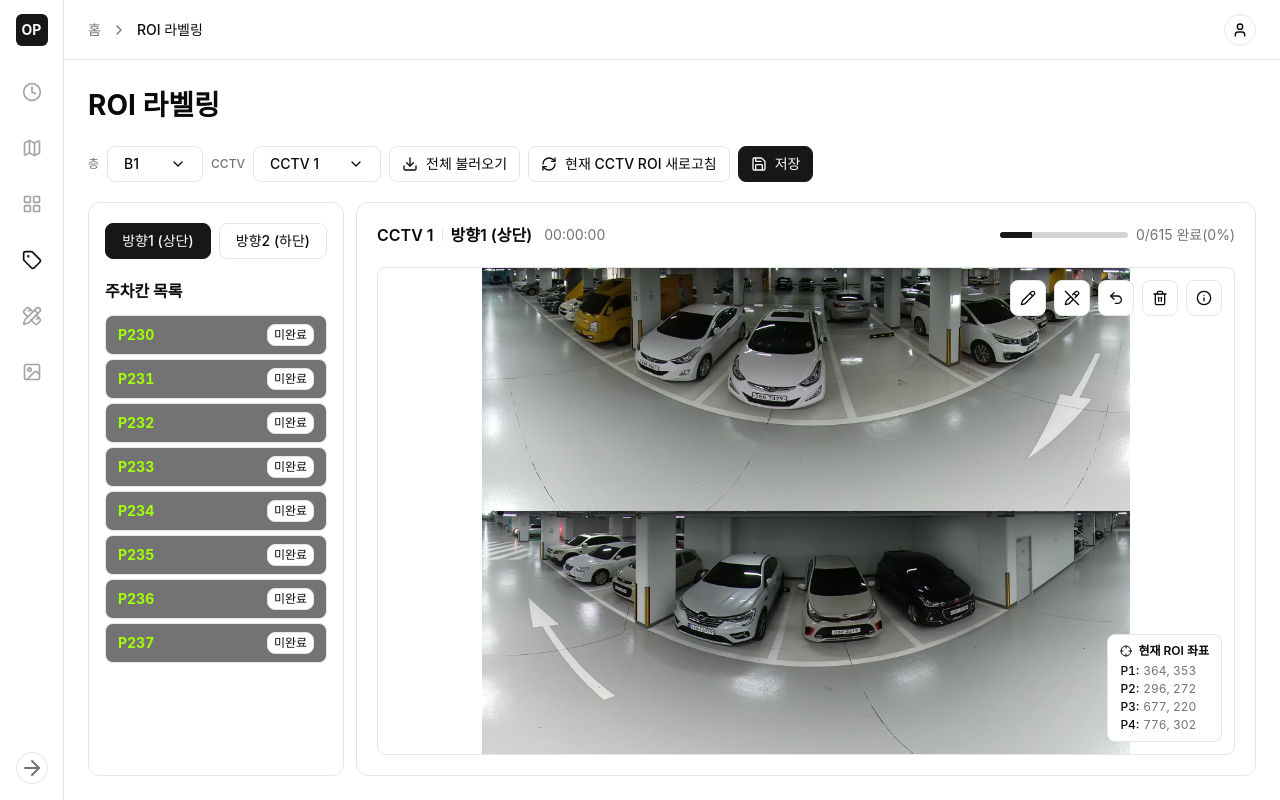
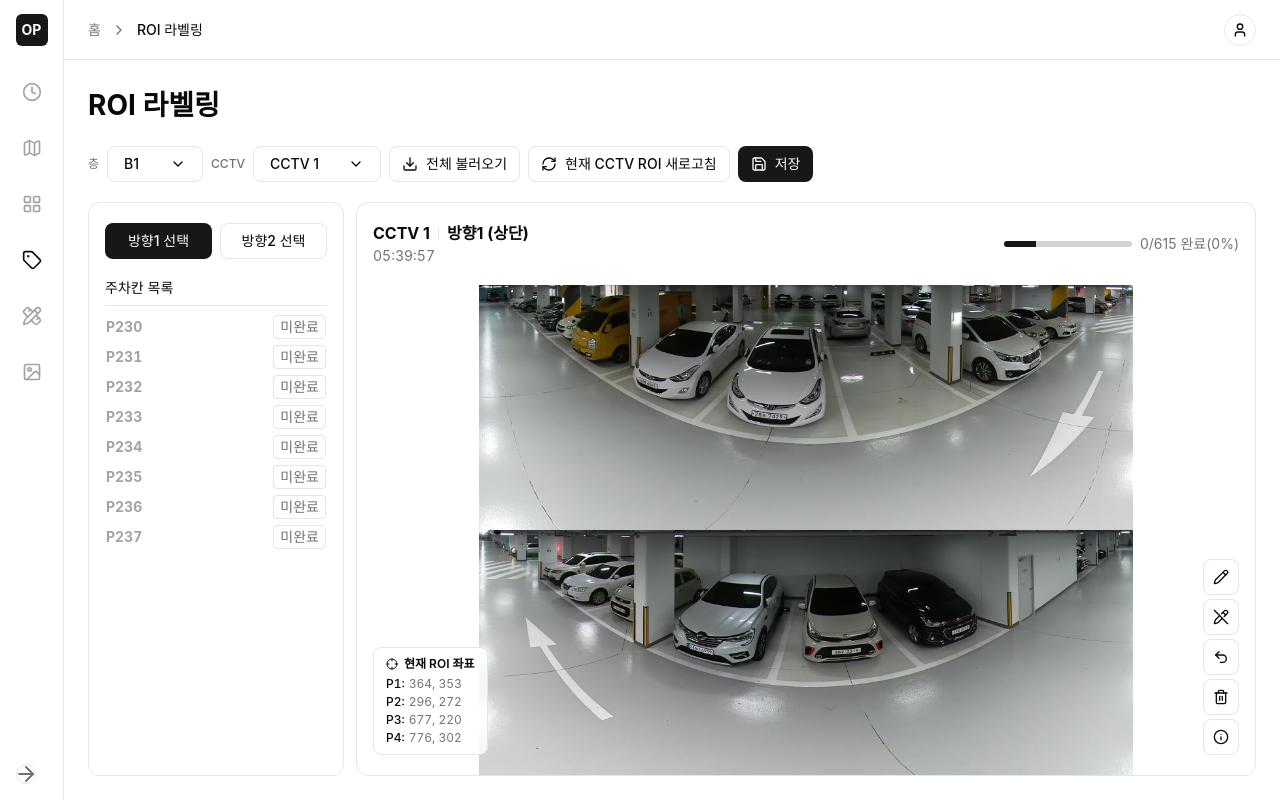
Before and after one commit to yumlog/openplate, a React (Vite) app: page /roi-labeling in a window 1280 px wide. Built offline with nearby package versions, Linux system fonts and the light colour scheme; a web font is replaced by a local one.

Commit message:
feat: 커버리지 화면 지도 내의 스타일 방식 수정 및 타 화면 디자인대로 수정

```diff
--- a/src/components/ui/badge.tsx
+++ b/src/components/ui/badge.tsx
@@ -5,23 +5,27 @@ import { Slot } from "radix-ui";
 import { cn } from "@/lib/utils";
 
 const badgeVariants = cva(
-  "inline-flex items-center justify-center rounded-lg border border-transparent px-1.5 py-0.5 text-xs font-medium w-fit whitespace-nowrap shrink-0 [&>svg]:size-3 gap-1 [&>svg]:pointer-events-none focus-visible:border-ring focus-visible:ring-ring/50 focus-visible:ring-[3px] aria-invalid:ring-destructive/20 aria-invalid:border-destructive transition-[color,box-shadow] overflow-hidden",
+  "inline-flex items-center justify-center border border-transparent w-fit whitespace-nowrap shrink-0 [&>svg]:size-3 gap-1 [&>svg]:pointer-events-none focus-visible:border-ring focus-visible:ring-ring/50 focus-visible:ring-[3px] aria-invalid:ring-destructive/20 aria-invalid:border-destructive transition-[color,box-shadow] overflow-hidden",
   {
     variants: {
       variant: {
         default: "bg-primary text-primary-foreground [a&]:hover:bg-primary/90",
-        secondary:
-          "bg-secondary text-secondary-foreground [a&]:hover:bg-secondary/90",
+        secondary: "bg-secondary text-primary [a&]:hover:bg-secondary/90",
         destructive:
-          "bg-destructive text-white [a&]:hover:bg-destructive/90 focus-visible:ring-destructive/20",
+          "bg-destructive text-background [a&]:hover:bg-destructive/90 focus-visible:ring-destructive/20",
         outline:
-          "bg-background border-border text-foreground [a&]:hover:bg-accent [a&]:hover:text-accent-foreground",
+          "bg-background border-border text-muted-foreground [a&]:hover:bg-accent [a&]:hover:text-accent-foreground",
         ghost: "[a&]:hover:bg-accent [a&]:hover:text-accent-foreground",
         link: "text-primary underline-offset-4 [a&]:hover:underline",
+      },
+      size: {
+        default: "h-6 rounded-sm px-1.5 text-sm",
+        sm: "h-5 rounded-sm px-1.5 text-xs",
       },
     },
     defaultVariants: {
       variant: "default",
+      size: "default",
     },
   },
 );
@@ -29,6 +33,7 @@ const badgeVariants = cva(
 function Badge({
   className,
   variant = "default",
+  size = "default",
   asChild = false,
   ...props
 }: React.ComponentProps<"span"> &
@@ -39,7 +44,8 @@ function Badge({
     <Comp
       data-slot="badge"
       data-variant={variant}
-      className={cn(badgeVariants({ variant }), className)}
+      data-size={size}
+      className={cn(badgeVariants({ variant, size }), className)}
       {...props}
     />
   );
--- a/src/components/ui/button.tsx
+++ b/src/components/ui/button.tsx
@@ -5,21 +5,19 @@ import { Slot } from "radix-ui";
 import { cn } from "@/lib/utils";
 
 const buttonVariants = cva(
-  "inline-flex items-center justify-center gap-2 border whitespace-nowrap rounded-lg text-sm font-medium transition-all disabled:pointer-events-none disabled:opacity-50 [&_svg]:pointer-events-none [&_svg:not([class*='size-'])]:size-4 shrink-0 [&_svg]:shrink-0 outline-none focus-visible:border-ring focus-visible:ring-ring/50 focus-visible:ring-[3px] aria-invalid:ring-destructive/20 aria-invalid:border-destructive",
+  "inline-flex items-center justify-center gap-2 border border-transparent whitespace-nowrap rounded-lg text-sm font-medium transition-all disabled:pointer-events-none disabled:opacity-50 [&_svg]:pointer-events-none [&_svg:not([class*='size-'])]:size-4 shrink-0 [&_svg]:shrink-0 outline-none focus-visible:border-ring focus-visible:ring-ring/50 focus-visible:ring-[3px] aria-invalid:ring-destructive/20 aria-invalid:border-destructive",
   {
     variants: {
       variant: {
-        default:
-          "bg-primary border-primary text-primary-foreground hover:bg-primary/90",
+        default: "bg-primary text-primary-foreground hover:bg-primary/90",
         destructive:
-          "bg-destructive border-destructive text-white hover:bg-destructive/90 focus-visible:ring-destructive/20",
+          "bg-destructive text-background hover:bg-destructive/90 focus-visible:ring-destructive/20",
         outline:
-          "border bg-background hover:bg-accent hover:text-accent-foreground",
+          "border-border bg-background hover:bg-accent hover:text-accent-foreground",
         secondary:
-          "bg-secondary border-secondary text-secondary-foreground hover:bg-secondary/80",
-        ghost:
-          "border-transparent hover:bg-accent hover:text-accent-foreground",
-        link: "border-transparent text-primary underline-offset-4 hover:underline",
+          "bg-secondary text-secondary-foreground hover:bg-secondary/80",
+        ghost: "hover:bg-accent hover:text-accent-foreground",
+        link: "text-primary underline-offset-4 hover:underline",
       },
       size: {
         default: "h-9 px-4 py-2 has-[>svg]:px-3",
@@ -27,9 +25,9 @@ const buttonVariants = cva(
         sm: "h-8 rounded-md gap-1.5 px-3 has-[>svg]:px-2.5",
         lg: "h-10 rounded-xl px-6 has-[>svg]:px-4",
         icon: "size-9",
-        "icon-xs": "size-6 rounded-sm [&_svg:not([class*='size-'])]:size-3",
-        "icon-sm": "size-8",
-        "icon-lg": "size-10",
+        "icon-xs": "size-4",
+        "icon-sm": "size-5",
+        "icon-lg": "size-6",
       },
     },
     defaultVariants: {
@@ -45,7 +43,17 @@ const Button = React.forwardRef<
     VariantProps<typeof buttonVariants> & {
       asChild?: boolean;
     }
->(({ className, variant = "default", size = "default", asChild = false, ...props }, ref) => {
+>(
+  (
+    {
+      className,
+      variant = "default",
+      size = "default",
+      asChild = false,
+      ...props
+    },
+    ref,
+  ) => {
     const Comp = asChild ? Slot.Root : "button";
 
     return (
@@ -58,7 +66,8 @@ const Button = React.forwardRef<
         {...props}
       />
     );
-});
+  },
+);
 
 Button.displayName = "Button";
 
--- a/src/pages/CoveragePage.tsx
+++ b/src/pages/CoveragePage.tsx
@@ -124,19 +124,50 @@ export function CoveragePage() {
     return () => container.removeEventListener("wheel", handleWheel);
   }, []);
 
-  // 주차칸 클릭/호버 이벤트
+  // CSS 스타일 주입 (마운트 시 한 번만)
+  useEffect(() => {
+    const styleId = "parking-style";
+    if (document.getElementById(styleId)) return;
+
+    const style = document.createElement("style");
+    style.id = styleId;
+    style.textContent = `
+      [data-parking-id] { cursor: pointer; pointer-events: auto; }
+      [data-parking-id]:hover { opacity: 0.85 !important; }
+      @keyframes unmatched-blink {
+        0%, 100% { opacity: 1; }
+        50% { opacity: 0; }
+      }
+      [data-unmatched-overlay] { animation: unmatched-blink 2s ease-in-out infinite; }
+    `;
+    document.head.appendChild(style);
+  }, []);
+
+  // 주차칸 클릭 이벤트 및 opacity 조절
   useEffect(() => {
     const svg = getSvg();
     if (!svg) return;
 
+    const elements = svg.querySelectorAll("[data-parking-id]");
+    const selected = [...direction1Selection, ...direction2Selection];
+
+    // opacity 조절
+    elements.forEach((el) => {
+      const id = el.getAttribute("data-parking-id");
+      if (!id) return;
+      (el as HTMLElement).style.opacity =
+        selected.length > 0 && !selected.includes(id) ? "0.7" : "1";
+    });
+
+    // 클릭 이벤트
     const handleClick = (e: Event) => {
       const target = e.currentTarget as SVGElement;
       const id = target.getAttribute("data-parking-id");
       if (!id) return;
 
       const fill = target.getAttribute("fill") || "";
-      const isDir1 = fill === "#ad46ff";
-      const isDir2 = fill === "#00d5be";
+      const isDir1 = fill === "#FF8C00";
+      const isDir2 = fill === "#262626";
 
       if (isDir1 || isDir2) {
         target.setAttribute("fill", originalColorsRef.current.get(id) || "");
@@ -152,34 +183,18 @@ export function CoveragePage() {
 
       target.setAttribute(
         "fill",
-        selectedDirection === 1 ? "#ad46ff" : "#00d5be",
+        selectedDirection === 1 ? "#FF8C00" : "#262626",
       );
+
       (selectedDirection === 1
         ? setDirection1Selection
         : setDirection2Selection)((prev) => [...prev, id]);
     };
 
-    const handleEnter = (e: Event) =>
-      ((e.currentTarget as SVGElement).style.opacity = "0.8");
-    const handleLeave = (e: Event) =>
-      ((e.currentTarget as SVGElement).style.opacity = "1");
-
-    const elements = svg.querySelectorAll("[data-parking-id]");
-    elements.forEach((el) => {
-      (el as HTMLElement).style.cursor = "pointer";
-      (el as HTMLElement).style.pointerEvents = "auto";
-      el.addEventListener("click", handleClick);
-      el.addEventListener("mouseenter", handleEnter);
-      el.addEventListener("mouseleave", handleLeave);
-    });
-
+    elements.forEach((el) => el.addEventListener("click", handleClick));
     return () =>
-      elements.forEach((el) => {
-        el.removeEventListener("click", handleClick);
-        el.removeEventListener("mouseenter", handleEnter);
-        el.removeEventListener("mouseleave", handleLeave);
-      });
-  }, [selectedDirection]);
+      elements.forEach((el) => el.removeEventListener("click", handleClick));
+  }, [selectedDirection, direction1Selection, direction2Selection]);
 
   const handleMapMouseDown = (e: React.MouseEvent) => {
     setIsMapDragging(true);
@@ -238,7 +253,7 @@ export function CoveragePage() {
         const overlay = el.cloneNode(false) as SVGElement;
         Object.entries({
           fill: "#FEF08A",
-          "fill-opacity": "0",
+          "fill-opacity": "0.4",
           stroke: "#FEF08A",
           "stroke-width": "1.5",
           rx: "2",
@@ -313,14 +328,6 @@ export function CoveragePage() {
         </Button>
 
         <Button
-          variant={showUnmatched ? "default" : "outline"}
-          onClick={handleToggleUnmatched}
-        >
-          <EyeOff className="size-4" />
-          미매칭 표시
-        </Button>
-
-        <Button
           onClick={() =>
             console.log("저장:", { direction1Selection, direction2Selection })
           }
@@ -333,8 +340,8 @@ export function CoveragePage() {
       {/* 하단 컨텐츠 */}
       <div className="flex flex-1 gap-3 overflow-hidden">
         {/* 좌측: CCTV 이미지 */}
-        <div className="flex flex-1 flex-col gap-5 rounded-xl border bg-background p-5">
-          <h3 className="text-base font-semibold text-foreground">
+        <div className="flex flex-1 flex-col gap-5 rounded-xl border bg-background px-4 py-5">
+          <h3 className="text-base font-bold text-foreground leading-tight">
             {currentCctvLabel}
           </h3>
 
@@ -342,21 +349,21 @@ export function CoveragePage() {
             <img
               src={cctvImage}
               alt="CCTV 이미지"
-              className="w-full rounded-lg border"
+              className="w-full rounded-lg"
             />
-            <span className="absolute top-3 left-3 flex h-9 items-center justify-center rounded-md border bg-background px-2 text-center text-sm text-foreground tabular-nums">
+            <span className="absolute top-2 left-2 flex items-center justify-center rounded-sm bg-primary/80 px-2 py-1 text-center text-xs text-secondary tabular-nums">
               방향1 (상단)
             </span>
-            <span className="absolute top-[calc(50%+12px)] left-3 flex h-9 items-center justify-center rounded-md border bg-background px-2 text-center text-sm text-foreground tabular-nums">
+            <span className="absolute top-[calc(50%+8px)] left-2 flex items-center justify-center rounded-sm bg-primary/80 px-2 py-1 text-center text-xs text-secondary tabular-nums">
               방향2 (하단)
             </span>
           </div>
         </div>
 
         {/* 우측: 지도-주차칸 선택 */}
-        <div className="flex flex-1 flex-col gap-5 rounded-xl border bg-background p-5">
+        <div className="flex flex-1 flex-col rounded-xl border bg-background px-4 py-5">
           <div className="flex items-center gap-2">
-            <h3 className="flex items-center gap-2 text-base font-semibold text-foreground">
+            <h3 className="flex items-center gap-2 text-base font-bold text-foreground leading-tight">
               주차칸 선택
             </h3>
             {showUnmatched && (
@@ -369,20 +376,25 @@ export function CoveragePage() {
             )}
           </div>
 
-          <div className="flex gap-2">
+          <div className="flex gap-2 mt-5 mb-4">
             <Button
               variant={selectedDirection === 1 ? "default" : "outline"}
               onClick={() => setSelectedDirection(1)}
-              className="flex-1"
             >
-              방향1
+              방향1 선택
             </Button>
             <Button
               variant={selectedDirection === 2 ? "default" : "outline"}
               onClick={() => setSelectedDirection(2)}
-              className="flex-1"
             >
-              방향2
+              방향2 선택
+            </Button>
+            <Button
+              variant={showUnmatched ? "default" : "outline"}
+              onClick={handleToggleUnmatched}
+            >
+              <EyeOff className="size-4" />
+              미매칭 표시
             </Button>
           </div>
 
@@ -406,11 +418,12 @@ export function CoveragePage() {
               <MapSvg className="max-h-full max-w-full select-none" />
             </div>
 
-            <div className="absolute right-3 top-3 flex gap-2">
+            <div className="absolute right-2 bottom-2 flex flex-col items-end gap-1">
               <Button
                 variant="outline"
                 size="icon"
                 onClick={() => setZoom((p) => Math.min(p + 10, 500))}
+                className="bg-background/80 backdrop-blur-[1px]"
               >
                 <ZoomIn className="size-4" />
               </Button>
@@ -418,6 +431,7 @@ export function CoveragePage() {
                 variant="outline"
                 size="icon"
                 onClick={() => setZoom((p) => Math.max(p - 10, 50))}
+                className="bg-background/80 backdrop-blur-[1px]"
               >
                 <ZoomOut className="size-4" />
               </Button>
@@ -428,22 +442,23 @@ export function CoveragePage() {
                   setZoom(100);
                   setPosition({ x: 0, y: 0 });
                 }}
+                className="bg-background/80 backdrop-blur-[1px]"
               >
                 <RotateCcw className="size-4" />
               </Button>
-              <div className="flex h-9 items-center justify-center rounded-md border bg-background px-2 text-center text-sm text-foreground tabular-nums">
+              <div className="flex h-9 items-center justify-center rounded-md border bg-background/80 backdrop-blur-[1px] px-2 text-center text-sm text-foreground tabular-nums">
                 {zoom}%
               </div>
             </div>
           </div>
 
-          <div className="space-y-1">
+          <div className="space-y-2 mt-6.5">
             {[
-              { label: "방향1", ids: direction1Selection, color: "#ad46ff" },
-              { label: "방향2", ids: direction2Selection, color: "#00d5be" },
+              { label: "방향1", ids: direction1Selection, color: "#FF8C00" },
+              { label: "방향2", ids: direction2Selection, color: "#262626" },
             ].map(({ label, ids, color }) => (
-              <div key={label} className="flex items-center gap-2 text-sm">
-                <span className="text-muted-foreground tabular-nums">
+              <div key={label} className="flex items-center gap-1">
+                <span className="text-sm text-foreground font-medium tabular-nums">
                   {label}:
                 </span>
                 <div className="flex flex-wrap gap-1">
@@ -451,14 +466,16 @@ export function CoveragePage() {
                     ids.map((id) => (
                       <Badge
                         key={id}
-                        className="tabular-nums"
+                        size="sm"
                         style={{ backgroundColor: color }}
                       >
                         {id}
                       </Badge>
                     ))
                   ) : (
-                    <Badge variant="outline">미선택</Badge>
+                    <Badge variant="outline" size="sm">
+                      미선택
+                    </Badge>
                   )}
                 </div>
               </div>
--- a/src/pages/RoiLabelingPage.tsx
+++ b/src/pages/RoiLabelingPage.tsx
@@ -1,4 +1,5 @@
 import { useState } from "react";
+import { format } from "date-fns";
 import {
   Save,
   RefreshCw,
@@ -59,6 +60,8 @@ const dummyPoints = [
   { label: "P3", x: 677, y: 220 },
   { label: "P4", x: 776, y: 302 },
 ];
+
+const now = new Date();
 
 export function RoiLabelingPage() {
   const [selectedFloor, setSelectedFloor] = useState("b1");
@@ -134,34 +137,36 @@ export function RoiLabelingPage() {
               onClick={() => setSelectedDirection(1)}
               className="flex-1"
             >
-              방향1 (상단)
+              방향1 선택
             </Button>
             <Button
               variant={selectedDirection === 2 ? "default" : "outline"}
               onClick={() => setSelectedDirection(2)}
               className="flex-1"
             >
-              방향2 (하단)
+              방향2 선택
             </Button>
           </div>
 
           {/* 주차칸 목록 */}
-          <div className="space-y-3">
-            <h3 className="text-base text-foreground font-bold">주차칸 목록</h3>
+          <div className="space-y-2">
+            <h3 className="text-sm text-foreground leading-tight pb-2 border-b">
+              주차칸 목록
+            </h3>
             <div className="flex flex-col gap-1">
               {parkingSlots.map((slot) => (
                 <Button
                   key={slot}
-                  variant="outline"
+                  variant="ghost"
                   onClick={() => setSelectedSlot(slot)}
-                  className={`h-auto w-full justify-between px-3 py-2 ${selectedSlot === slot ? "bg-primary hover:bg-primary/90" : "bg-muted-foreground hover:bg-muted-foreground/90"}`}
+                  className={`w-full h-auto justify-between p-0 hover:bg-transparent ${selectedSlot === slot ? "text-primary" : "text-secondary-foreground"}`}
                 >
-                  <span className="text-sm text-secondary font-bold tabular-nums">
-                    {slot}
-                  </span>
-                  <Badge variant="outline" className="bg-background">
-                    미완료
-                  </Badge>
+                  <span className="font-bold tabular-nums">{slot}</span>
+                  {selectedSlot === slot ? (
+                    <Badge variant="secondary">완료</Badge>
+                  ) : (
+                    <Badge variant="outline">미완료</Badge>
+                  )}
                 </Button>
               ))}
             </div>
@@ -169,16 +174,18 @@ export function RoiLabelingPage() {
         </div>
 
         {/* 우측 CCTV 이미지 영역 */}
-        <div className="flex flex-1 flex-col gap-5 rounded-xl border bg-background p-5">
-          <div className="flex items-center justify-between">
-            <div className="flex items-center gap-3">
-              <h3 className="flex items-center gap-2 text-base font-semibold text-foreground">
+        <div className="flex flex-1 flex-col gap-5 rounded-xl border bg-background">
+          <div className="flex items-center justify-between px-4 pt-5">
+            <div className="flex flex-col gap-1">
+              <h3 className="flex items-center gap-2 text-base font-bold text-foreground leading-tight">
                 {currentCctvLabel}
                 <Separator orientation="vertical" className="h-3" />
                 방향{selectedDirection} (
                 {selectedDirection === 1 ? "상단" : "하단"})
               </h3>
-              <span className="text-sm text-muted-foreground">00:00:00</span>
+              <span className="text-sm text-muted-foreground tabular-nums leading-tight">
+                {format(now, "HH:mm:ss")}
+              </span>
             </div>
             <div className="flex items-center gap-2">
               <Progress value={25} className="w-32" />
@@ -189,7 +196,7 @@ export function RoiLabelingPage() {
           </div>
 
           {/* 이미지 컨테이너 */}
-          <div className="relative flex-1 overflow-hidden rounded-lg border">
+          <div className="relative flex-1 overflow-hidden">
             {/* CCTV 이미지 */}
             <img
               src={cctvImage}
@@ -198,17 +205,37 @@ export function RoiLabelingPage() {
             />
 
             {/* 우측 상단 컨트롤 버튼 */}
-            <div className="absolute right-3 top-3 flex gap-2">
-              <Button variant="outline" size="icon" title="새 ROI 그리기">
+            <div className="absolute right-4 bottom-5 flex flex-col items-end gap-1">
+              <Button
+                variant="outline"
+                size="icon"
+                title="새 ROI 그리기"
+                className="bg-background/80 backdrop-blur-[1px]"
+              >
                 <Pencil className="size-4" />
               </Button>
-              <Button variant="outline" size="icon" title="그리기 취소">
+              <Button
+                variant="outline"
+                size="icon"
+                title="그리기 취소"
+                className="bg-background/80 backdrop-blur-[1px]"
+              >
                 <PencilOff className="size-4" />
               </Button>
-              <Button variant="outline" size="icon" title="점 취소">
+              <Button
+                variant="outline"
+                size="icon"
+                title="점 취소"
+                className="bg-background/80 backdrop-blur-[1px]"
+              >
                 <Undo2 className="size-4" />
               </Button>
-              <Button variant="outline" size="icon" title="ROI 삭제">
+              <Button
+                variant="outline"
+                size="icon"
+                title="ROI 삭제"
+                className="bg-background/80 backdrop-blur-[1px]"
+              >
                 <Trash2 className="size-4" />
               </Button>
               <Popover>
@@ -232,7 +259,7 @@ export function RoiLabelingPage() {
             </div>
 
             {/* 좌측 하단 범례 */}
-            <div className="absolute bottom-3 right-3 flex flex-col gap-1 rounded-lg border bg-background px-3 py-2">
+            <div className="absolute bottom-5 left-4 flex flex-col gap-1 rounded-lg border bg-background/80 backdrop-blur-[1px] px-3 py-2">
               <div className="flex items-center gap-1.5 text-xs font-semibold text-foreground">
                 <Crosshair className="size-3" />
                 <span>현재 ROI 좌표</span>
```
Also changed, not shown: src/pages/MapPage.tsx (+32 -13 lines), src/pages/ReferenceBuilderPage.tsx (+31 -29 lines), src/pages/RoiEditorPage.tsx (+14 -17 lines), src/assets/map.svg. Lines whose indentation alone changed are shown as unchanged.
